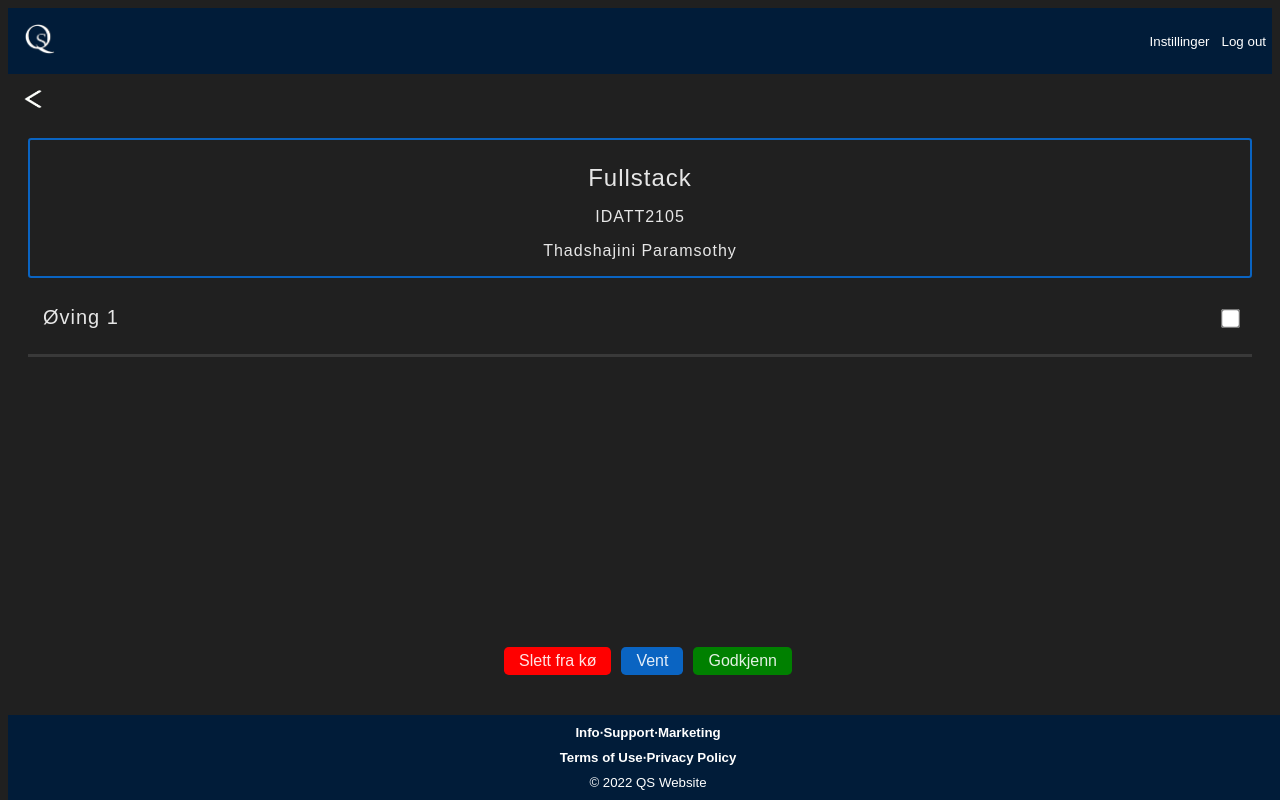
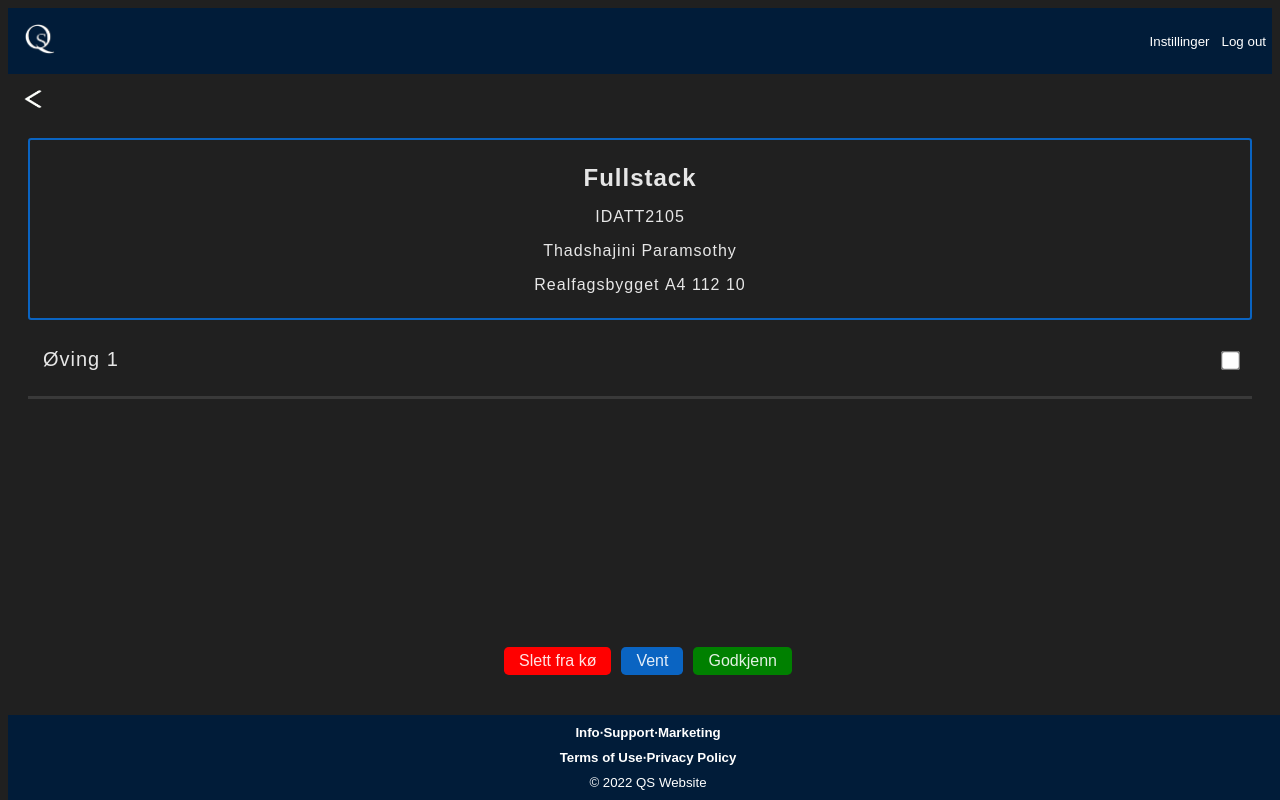
Before and after one commit to thadshap/Full-stack-application-developer-QS-project, a Vue app: page /studentAssQueueApprove in a window 1280 px wide. Built offline with nearby package versions, Linux system fonts and the light colour scheme; the HTML template or start-up script is replaced by a standard one.

Commit message:
added some student details into StudentAssQueueApprove.vue

```diff
--- a/src/views/StudentAssQueueApprove.vue
+++ b/src/views/StudentAssQueueApprove.vue
@@ -7,7 +7,11 @@
     <div id="sub-header-container">
       <p id="sub-name">Fullstack</p>
       <p id="sub-code">IDATT2105</p>
-      <p id="student-name">Thadshajini Paramsothy</p>
+      <p id="student-name" class="student-details-in-queue">Thadshajini Paramsothy</p>
+      <p id="campus" class="student-details-in-queue">Realfagsbygget </p>
+      <p id="building" class="student-details-in-queue">A4 </p>
+      <p id="room" class="student-details-in-queue">112 </p>
+      <p id="table" class="student-details-in-queue">10 </p>
     </div>
     <div id="oving-container">
       <p id="oving-header">Øving 1</p>
@@ -51,15 +55,18 @@ export default {
   height: 20px;
   width: 20px;
 }
-#sub-name,#sub-code,#student-name{
+#sub-name,#sub-code,.student-details-in-queue{
   letter-spacing: 1px;
   font-weight: lighter;
   color: rgba(255, 255, 255, 0.89);
-  text-align: center;
+}
+.student-details-in-queue{
+  font-size: 16px;
 }
 #sub-name{
   font-size: 24px;
   margin-bottom: 0;
+  font-weight: bold;
 }
 #sub-header-container{
   border-radius: .2em;
@@ -67,6 +74,12 @@ export default {
   border-color: #0a64c2;
   border-width: 2.5px;
   margin: 0 20px 24px 20px;
+  text-align: center;
+  padding-bottom: 24px;
+}
+#campus,#building,#room,#table{
+  display: inline;
+  text-align: center;
 }
 #oving-container{
   color: rgba(255, 255, 255, 0.89);
```
